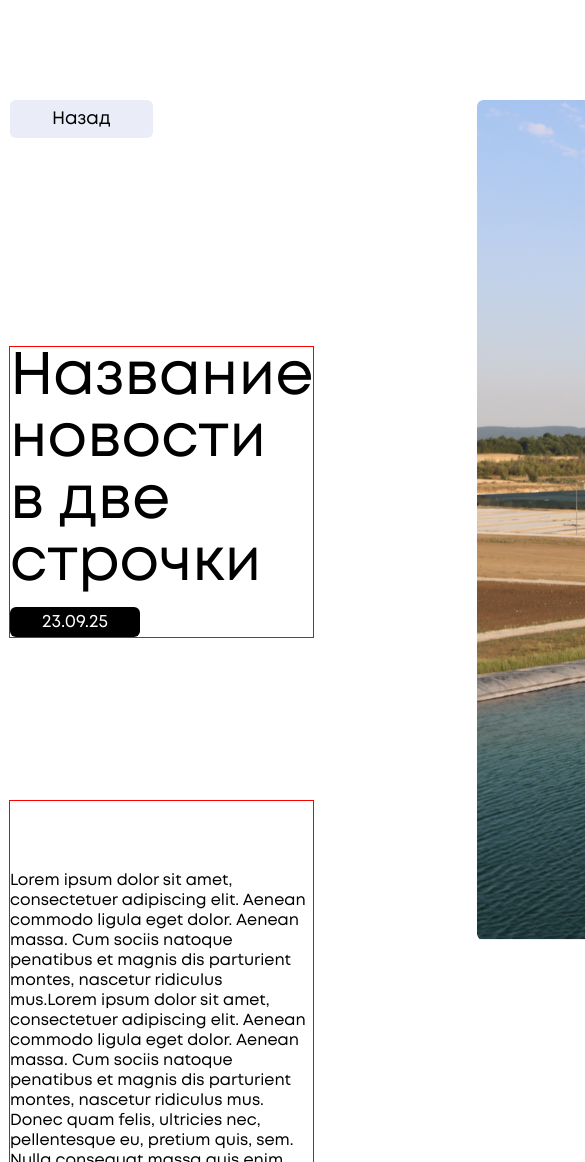
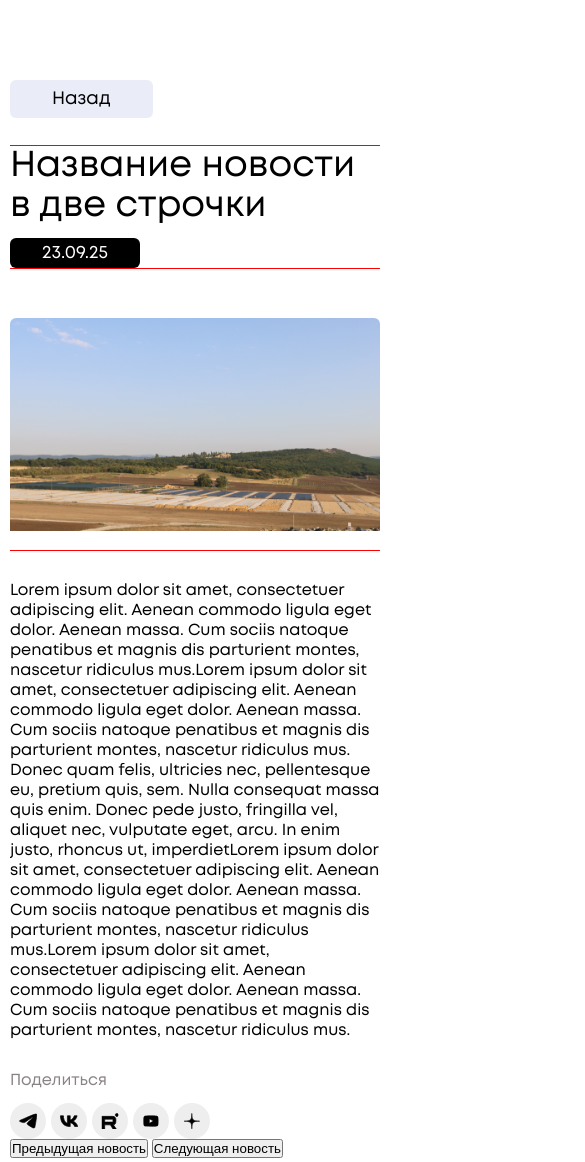
Before and after one commit to Puchok-93/sulanzh, a plain HTML site: page pages/news-detail.html in a window 390 px wide. Shown: the top 1162 px of the page, 585 px wide, since content can reach past the window. Drawn offline with Linux system fonts and the light colour scheme; files whose address does not match are found by name.

Commit message:
add detail news

```diff
--- a/css/news-detail.css
+++ b/css/news-detail.css
@@ -11,10 +11,14 @@
 
 .news-detail {
     display: grid;
-    grid-template-areas: "back img"
-    "heading img"
-    "contentBlock img";
-    gap: 164px;
+    grid-template-columns: minmax(0, 740px) minmax(0, 1fr);
+    grid-template-areas:
+        "back img"
+        "heading img"
+        "contentBlock img";
+    gap: 0 164px;
+    align-items: start;
+    overflow: hidden;
 }
 
 .news-detail-back-link {
@@ -82,7 +86,6 @@
 .news-detail-content p {
     font-size: 16px;
     line-height: 20px;
-    text-decoration: none;
     color: #000000;
     margin: 0;
 }
@@ -93,13 +96,18 @@
 
 .news-detail-img {
     grid-area: img;
-}
-
-.news-detail-img figure {
+    width: 100%;
+    max-width: 100%;
+    overflow: hidden;
     margin: 0;
 }
 
 .news-detail-img img {
+    display: block;
+    width: 100%;
+    height: auto;
+    object-fit: cover;
+    max-width: 100%;
     border-radius: 6px;
 }
 
@@ -161,3 +169,176 @@
 .share-block-list__item:focus .share-block-list__icon {
         stroke: #ffffff;
 }
+
+@media(max-width: 1600px) {
+    .page-news-detail .wrapper {
+        padding: 0 65px;
+    }
+
+    .news-detail {
+        grid-template-columns: minmax(0, 616px) minmax(0, 1fr);
+        gap: 0 136px;
+    }
+
+    .news-detail-back-link {
+        font-size: 15px;
+        border-radius: 5px;
+        padding: 10px 42px;
+    }
+
+    .news-detail-heading {
+        gap: 12px;
+        margin: 45px 0 0 0;
+    }
+
+    .news-detail-heading__title {
+        font-size: 50px;
+        line-height: 52px;
+        margin: 0;
+    }
+
+    .news-detail-heading__date {
+        font-size: 15px;
+        border-radius: 5px;
+        padding: 6px 32px;
+    }
+
+    .news-detail-content p {
+        font-size: 13px;
+        line-height: 20px;
+    }
+
+    .news-detail-heading {
+        outline: 1px solid red;
+    }
+}
+
+@media(max-width: 1280px) {
+    .page-news-detail .wrapper {
+        padding: 0 55px;
+    }
+
+    .news-detail {
+        grid-template-columns: minmax(0, 495px) minmax(0, 1fr);
+        gap: 0 110px;
+    }
+
+    .news-detail-back-link {
+        font-size: 12px;
+        border-radius: 4px;
+        padding: 10px 42px;
+    }
+
+    .news-detail-heading {
+        gap: 12px;
+        margin: 45px 0 0 0;
+    }
+
+    .news-detail-heading__title {
+        font-size: 40px;
+        line-height: 42px;
+        margin: 0;
+    }
+
+    .news-detail-heading__date {
+        font-size: 12px;
+        border-radius: 4px;
+        padding: 6px 32px;
+    }
+
+    .news-detail-content p {
+        font-size: 11px;
+        line-height: 20px;
+    }
+
+    .news-detail-heading {
+        outline: 1px solid red;
+    }
+}
+
+@media(max-width: 1024px) {
+    .page-news-detail {
+        padding: 106px 0;
+    }
+
+    .page-news-detail .wrapper {
+        padding: 0 20px;
+    }
+
+    .news-detail {
+        grid-template-columns: 1fr;
+        grid-template-areas:
+            "back"
+            "heading"
+            "img"
+            "contentBlock";
+        gap: 20px;
+    }
+
+    .news-detail-content-block {
+        max-width: 100%;
+    }
+
+    .news-detail-back-link {
+        font-size: 18px;
+        border-radius: 6px;
+    }
+
+    .news-detail-heading {
+        max-width: 100%;
+        gap: 12px;
+        margin: 25px 0 0;
+    }
+
+    .news-detail-heading__title {
+        font-size: 60px;
+        line-height: 62px;
+    }
+
+    .news-detail-heading__date {
+        font-size: 18px;
+        border-radius: 6px;
+        padding: 6px 32px;
+    }
+
+    .news-detail-img {
+        margin: 30px 0 0;
+        position: relative;
+        padding: 0 0 57.7%;
+    }
+
+    .news-detail-img img {
+        position: absolute;
+    }
+    .news-detail-content {
+        padding: 30px 0 0;
+    }
+
+    .news-detail-content p {
+        font-size: 16px;
+        line-height: 20px;
+    }
+
+    .news-detail-share.share-block {
+        margin: 32px 0 0 0;
+    }
+}
+
+@media(max-width: 767px) {
+    .page-news-detail {
+        padding: 80px 0;
+    }
+
+    .page-news-detail .wrapper {
+        padding: 0 10px;
+    }
+
+    .news-detail-heading {
+        margin: 8px 0 0;
+    }
+
+    .news-detail-heading__title {
+        font-size: 36px;
+        line-height: 40px;
+    }
+}
--- a/pages/news-detail.html
+++ b/pages/news-detail.html
@@ -108,12 +108,14 @@
                         </ul>
                     </div>
                 </div>
-                <div class="news-detail-img">
-                    <figure>
-                        <img src="../img/news/detail-news.png" alt="">
-                    </figure>
-                </div>
+                <figure class="news-detail-img">
+                    <img src="../img/news/detail-news.png" alt="">
+                </figure>
             </section>
+            <div class="news-detail-controls">
+                <button class="news-detail-controls__control" type="button">Предыдущая новость</button>
+                <button class="news-detail-controls__control" type="button">Следующая новость</button>
+            </div>
         </div>
     </main>
 
```
